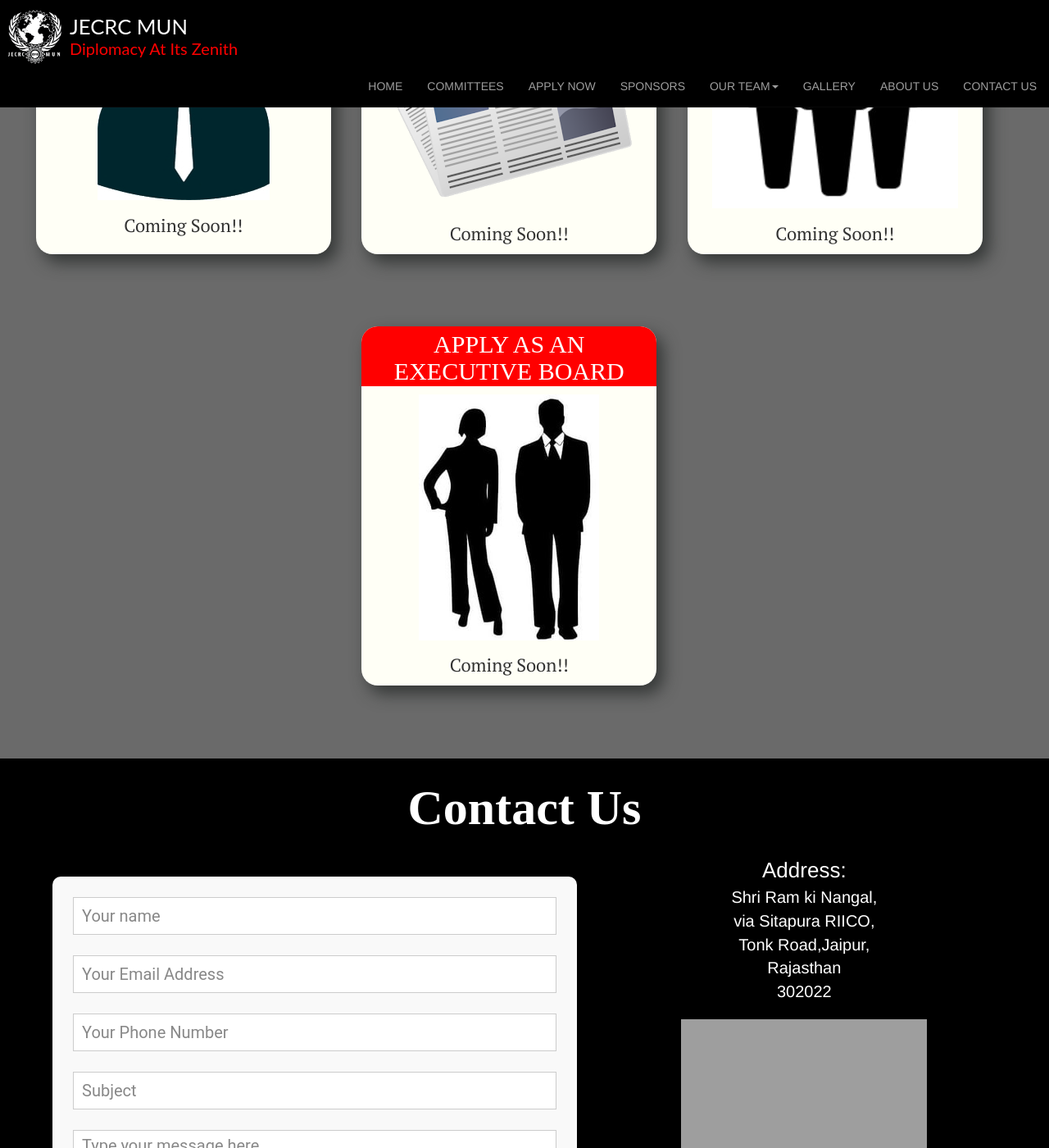
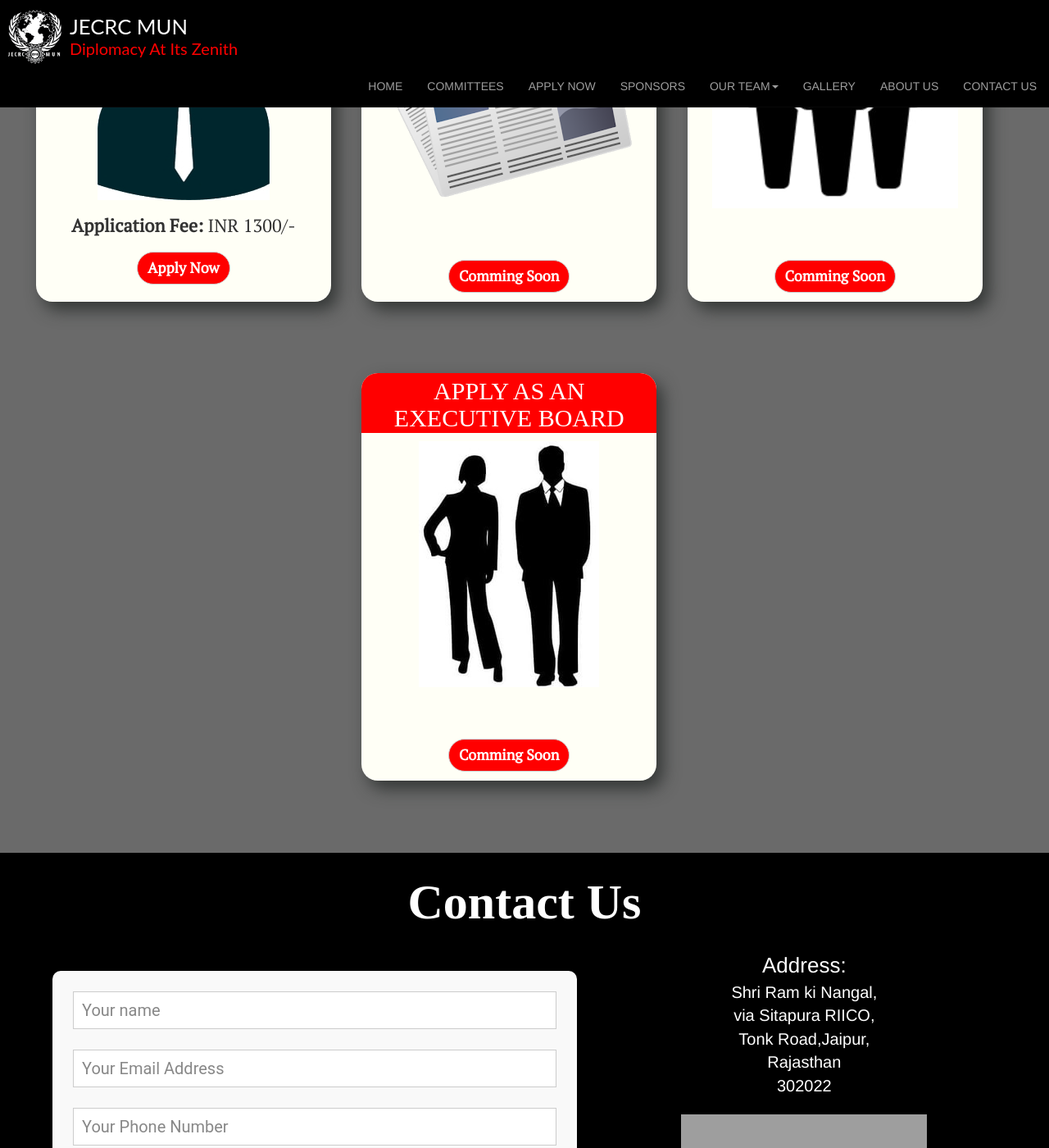
Before and after one commit to jecrcmun19/jecrcmun19.github.io, a Jekyll site: the page built from index.html, in a window 1280 px wide and 1400 px high, scrolled down 3527 px. Shown: the whole window at 82% size. Built offline with Jekyll 4.4.1, drawn with Linux system fonts in a browser that asks for light colours; grey boxes are pictures that could not be loaded.

Commit message:
open applications

```diff
--- a/_data/apply.yml
+++ b/_data/apply.yml
@@ -1,23 +1,23 @@
 - for: APPLY AS A <br /> DELEGATE
   image: /assets/img/delegate.jpeg
-  info: <strong>Application Fee:</strong> INR 250/-
+  info: <strong>Application Fee:</strong> INR 1300/-
   text: Apply Now
   link: /apply/delegate
 
 - for: INTERNATIONAL PRESS APPLICATION
   image: /assets/img/ipapplications.png
-  info: <strong>Application Fee:</strong> INR 250/-<br>
-  text: Apply Now
-  link: /apply/ipapplications/
+  text: Comming Soon
+  info: <br>
+  link: #
 
 - for: CAMPUS <br />AMBASSADOR
   image: /assets/img/ambassador.jpg
   info: <br>
-  text: Apply Now
-  link: /apply/ambassador/
+  text: Comming Soon
+  link: #
 
 - for: APPLY AS AN <br />EXECUTIVE BOARD
   image: /assets/img/eb.jpg
   info: <br>
-  text: Apply Now
-  link: /apply/eb/
+  text: Comming Soon
+  link: #
--- a/_includes/apply.html
+++ b/_includes/apply.html
@@ -6,8 +6,8 @@
       <div class="flex-element">
         <h2 class="for">{{ ap.for }}</h2>
         <img src="{{ ap.image }}" alt="{{ ap.for }}">
-        <p class="info">Coming Soon!!</p>
-        <!-- <a  class="btn btn-default" target="_blank">{{ ap.text }}</a> -->
+        <p class="info">{{ ap.info }}</p>
+        <a  class="btn btn-default" target="_blank" href="{{ ap.link }}">{{ ap.text }}</a>
       </div>
       {% endfor %}
     </div>
--- a/delegate.html
+++ b/delegate.html
@@ -5,6 +5,6 @@ permalink: /apply/delegate/
 ---
 <section class="form">
   <div class="container-fluid">
-    <iframe src="https://goo.gl/forms/JcDudPVEqZWkb8MI3" width="100%" height="3500px;" frameborder="0" marginheight="0" marginwidth="0" align="center">Loading...</iframe>
+    <iframe src="https://docs.google.com/forms/d/e/1FAIpQLSerSR0ym5lqR_qOc54K7YEfv3_NapYCQLzqa87aZfv1TaLxGQ/viewform" width="100%" height="4000px;" frameborder="0" marginheight="0" marginwidth="0" align="center">Loading...</iframe>
   </div>
 </section>
```
